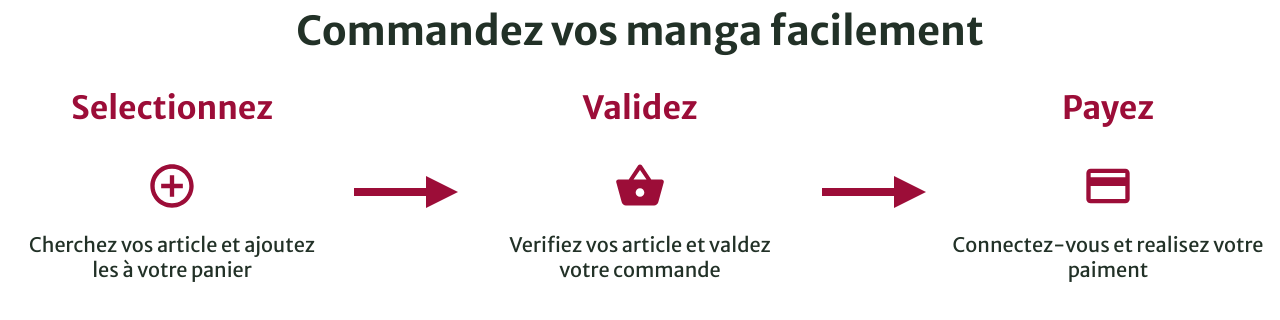
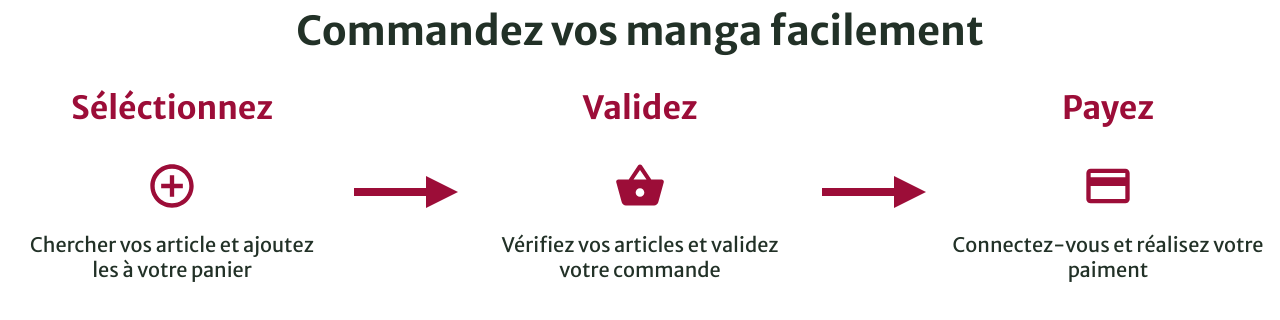
Before and after one commit to Djymini/mangabox, a React (Create React App) app in the folder mangabox_frontend/: page / in a window 1280 px wide. Shown: the part 562-882 px from the top of the page. Built offline with nearby package versions, Linux system fonts and the light colour scheme.

Commit message:
Update et simplify the Tuto part of home page

```diff
--- a/mangabox_frontend/src/components/main/homeTuto/HomeTuto.tsx
+++ b/mangabox_frontend/src/components/main/homeTuto/HomeTuto.tsx
@@ -4,39 +4,19 @@ import ShoppingBasketIcon from '@mui/icons-material/ShoppingBasket';
 import CreditCardIcon from '@mui/icons-material/CreditCard';
 import styles from "../homeTuto/homeTuto.module.css"
 import {homeTutoStyle} from "./homeTutoStyle";
+import TutoStep from "./tutoStep/TutoStep";
+import Arrow from "./arrow/Arrow";
 
 const HomeTuto: FC<{}> = ({}) => {
     return (
         <div className={styles.tuto}>
             <h2>Commandez vos manga facilement</h2>
             <section className={styles.container}>
-                <div className={styles.step}>
-                    <h3>Selectionnez</h3>
-                    <AddCircleOutlineIcon sx={homeTutoStyle}/>
-                    <p>Cherchez vos article et ajoutez les à votre panier</p>
-                </div>
-
-                <div className={styles.arrow}>
-                    <div className={styles.arrowLine}></div>
-                    <div className={styles.arrowHead}></div>
-                </div>
-
-                <div className={styles.step}>
-                    <h3>Validez</h3>
-                    <ShoppingBasketIcon sx={homeTutoStyle}/>
-                    <p>Verifiez vos article et valdez votre commande</p>
-                </div>
-
-                <div className={styles.arrow}>
-                    <div className={styles.arrowLine}></div>
-                    <div className={styles.arrowHead}></div>
-                </div>
-
-                <div className={styles.step}>
-                    <h3>Payez</h3>
-                    <CreditCardIcon sx={homeTutoStyle}/>
-                    <p>Connectez-vous et realisez votre paiment</p>
-                </div>
+                <TutoStep title={"Séléctionnez"} Icon={AddCircleOutlineIcon} text={"Chercher vos article et ajoutez les à votre panier"}/>
+                <Arrow/>
+                <TutoStep title={"Validez"} Icon={ShoppingBasketIcon} text={"Vérifiez vos articles et validez votre commande"}/>
+                <Arrow/>
+                <TutoStep title={"Payez"} Icon={CreditCardIcon} text={"Connectez-vous et réalisez votre paiment"}/>
             </section>
         </div>
     );
--- /dev/null
+++ b/mangabox_frontend/src/components/main/homeTuto/arrow/Arrow.tsx
@@ -0,0 +1,13 @@
+import {FC} from 'react';
+import styles from "../homeTuto.module.css";
+
+const Arrow: FC<{}> = ({}) => {
+    return (
+        <div className={styles.arrow}>
+            <div className={styles.arrowLine}></div>
+            <div className={styles.arrowHead}></div>
+        </div>
+    );
+};
+
+export default Arrow;
--- /dev/null
+++ b/mangabox_frontend/src/components/main/homeTuto/tutoStep/TutoStep.tsx
@@ -0,0 +1,16 @@
+import {FC} from 'react';
+import styles from "../homeTuto.module.css";
+import {SvgIconProps} from '@mui/material/SvgIcon';
+import {homeTutoStyle} from "../homeTutoStyle";
+
+const TutoStep: FC<{title:string, Icon: React.ElementType<SvgIconProps>, text: string}> = ({title, Icon, text}) => {
+    return (
+        <div className={styles.step}>
+            <h3>{title}</h3>
+            <Icon sx={homeTutoStyle}/>
+            <p>{text}</p>
+        </div>
+    );
+};
+
+export default TutoStep;
```
